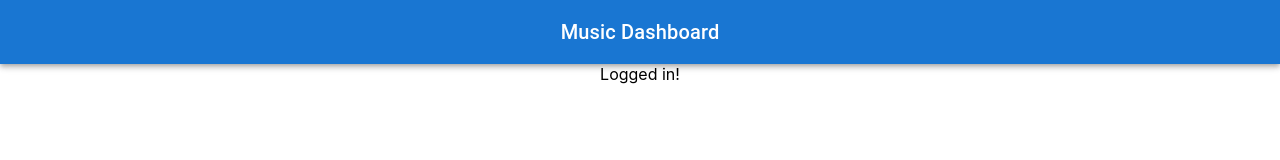
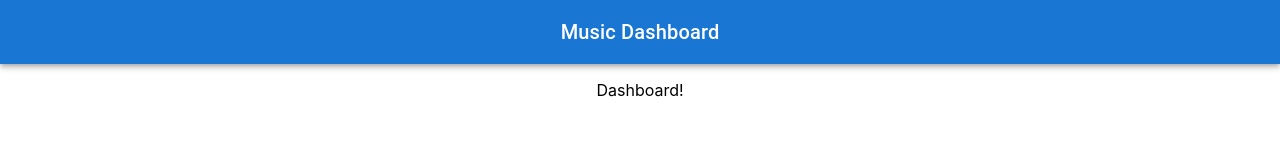
Before and after one commit to SamSvetlik/JS411-my-music-app, a React (Create React App) app: page / in a window 1280 px wide. Both pictures are taken after a click on the button "SIGN IN". Shown: the top 160 px of the page. Built offline with nearby package versions, Linux system fonts and the light colour scheme.

Commit message:
small tweaks, added components folder and Dashboard

```diff
--- a/src/App.css
+++ b/src/App.css
@@ -5,12 +5,6 @@
 .App-logo {
   height: 40vmin;
   pointer-events: none;
-}
-
-@media (prefers-reduced-motion: no-preference) {
-  .App-logo {
-    animation: App-logo-spin infinite 20s linear;
-  }
 }
 
 .App-header {
@@ -23,16 +17,3 @@
   font-size: calc(10px + 2vmin);
   color: white;
 }
-
-.App-link {
-  color: #61dafb;
-}
-
-@keyframes App-logo-spin {
-  from {
-    transform: rotate(0deg);
-  }
-  to {
-    transform: rotate(360deg);
-  }
-}
--- a/src/App.js
+++ b/src/App.js
@@ -2,15 +2,16 @@ import * as React from 'react'
 import './App.css';
 import Header from './Header'
 import LoginForm from './LoginForm';
+import Dashboard from './components/Dashboard';
 
 function App() {
   const [isLogged, setIsLogged] = React.useState(false)
   return (
     <div className="App">
       <Header />
-      {!isLogged
-      ? <LoginForm setIsLogged={setIsLogged}/>
-      : <div> Logged in! </div>}
+      {isLogged
+      ? <Dashboard />
+      : <LoginForm setIsLogged={setIsLogged}/> }
     </div>
   );
 }
--- a/src/LoginForm.js
+++ b/src/LoginForm.js
@@ -10,6 +10,7 @@ export default function LoginForm(props) {
       sx={{
         display: "grid",
         gridTemplateColumns: "1fr",
+        margin: "0 auto",
         justifyContent: "center",
         gap: "12px",
         width: "400px"
--- /dev/null
+++ b/src/components/Dashboard.js
@@ -0,0 +1,7 @@
+import React from 'react';
+
+function Dashboard() {
+    return <p>Dashboard!</p>
+}
+
+export default Dashboard
```
